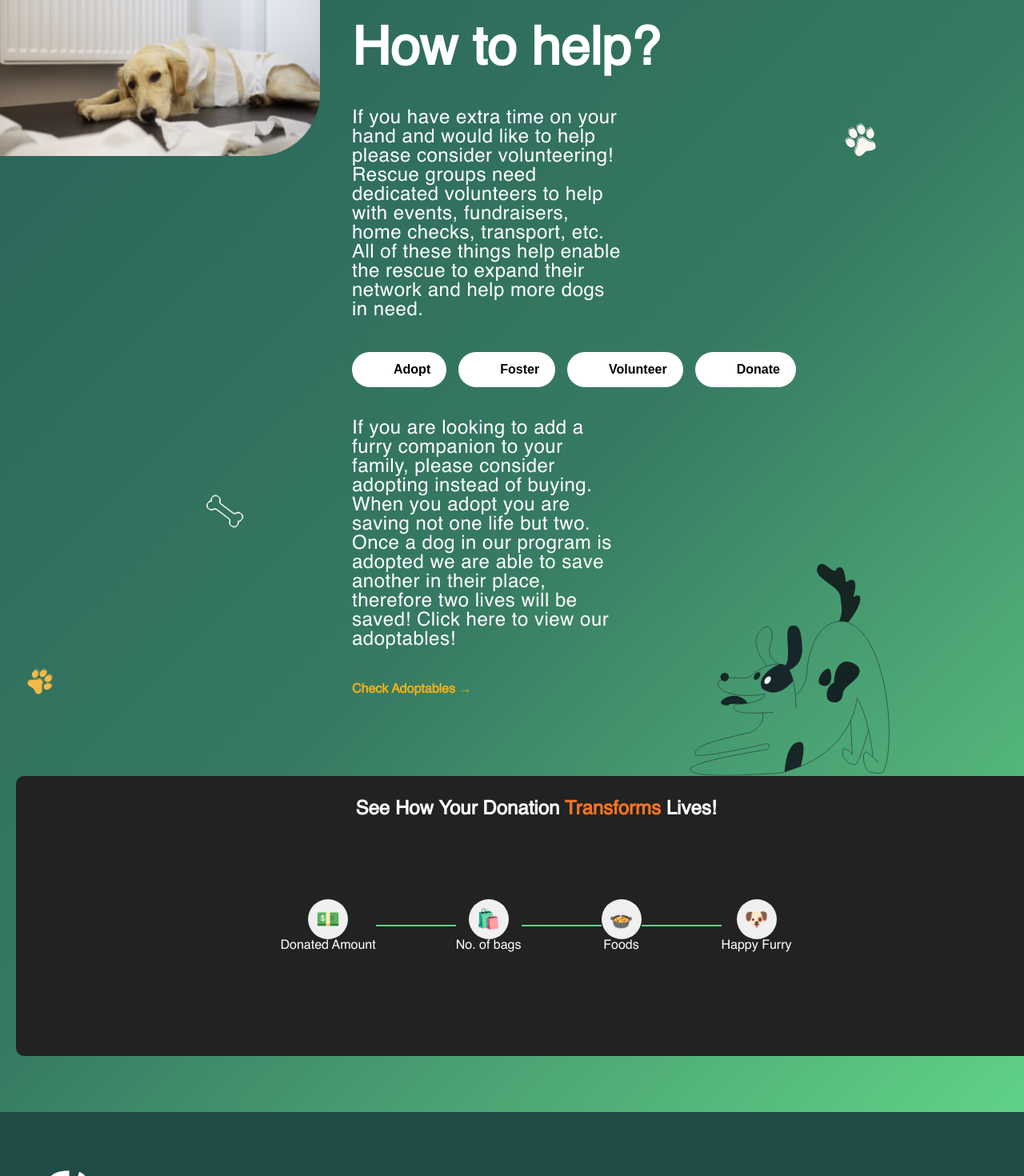
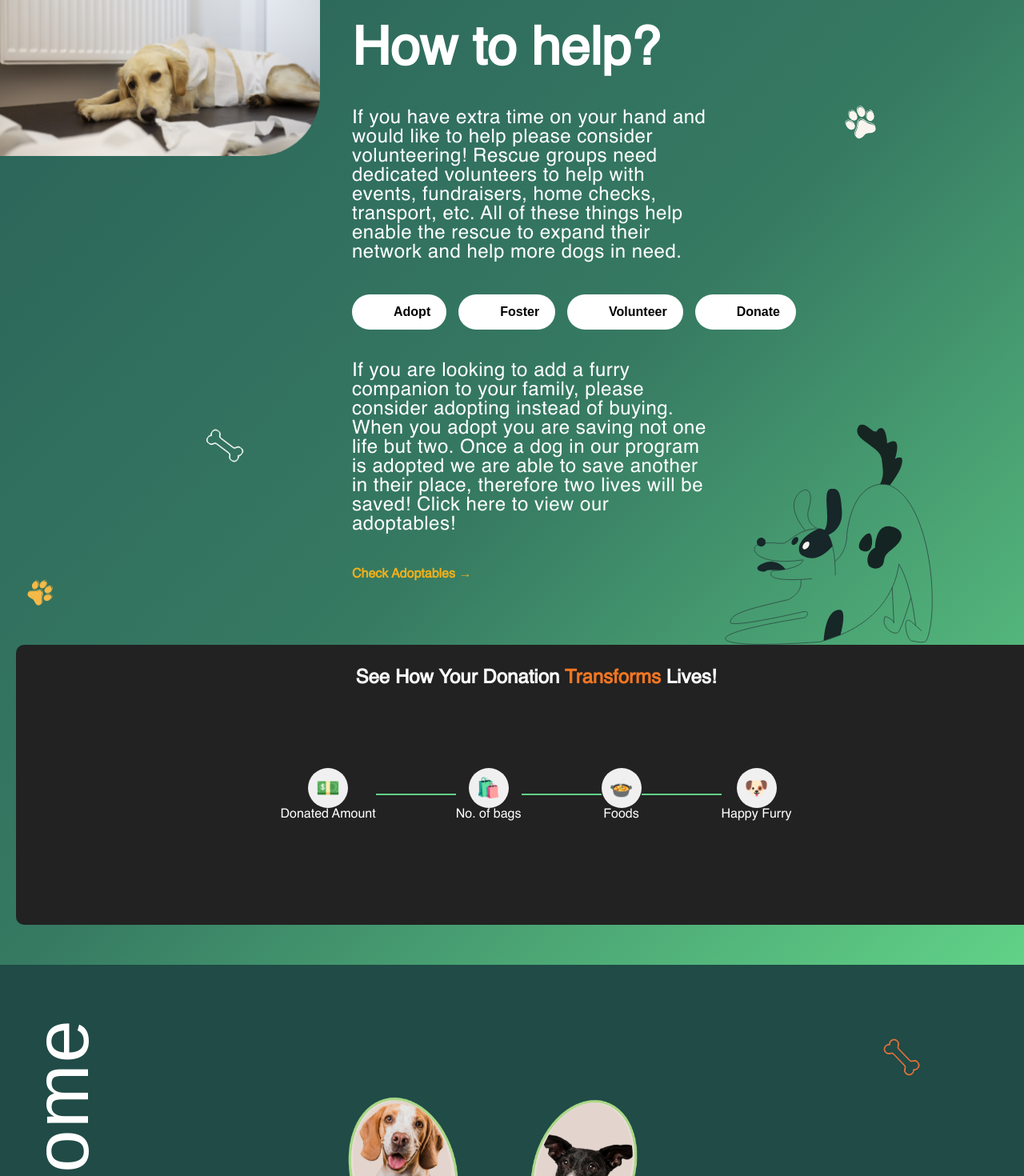
Before and after one commit to vidwanns/the_rescue_tails_, a Next.js app: page / in a window 1280 px wide. Shown: the part 2280-3750 px from the top of the page at 80% size. Built offline with nearby package versions, Linux system fonts and the light colour scheme.

Commit message:
Update thirdSection.css

```diff
--- a/src/app/styles/component/thirdSection/thirdSection.css
+++ b/src/app/styles/component/thirdSection/thirdSection.css
@@ -105,7 +105,7 @@
   font-size: 24px;
   color: #fff;
   margin: 40px 40px 40px 0;
-  padding-right: 460px;
+  padding-right: 350px;
   width: 100%;
   text-align: start;
   letter-spacing: 0.5px;
@@ -115,7 +115,7 @@
   font-size: 24px;
   color: #fff;
   margin: 40px 40px 40px 0;
-  padding-right: 460px;
+  padding-right: 350px;
   width: 100%;
   text-align: start;
   letter-spacing: 0.5px;
@@ -133,7 +133,7 @@
 }
 
 .donation-graphic-container {
-  margin-top: 100px;
+  margin-top: 80px;
   text-align: center;
   position: relative; /* Allow positioning relative to the container */
 }
@@ -141,12 +141,12 @@
 /* Dog Icon Positioned at the Top-Right of the Donation Graphic */
 .dog-icon-above-graphic {
   position: absolute;
-  top: -53%; /* Adjust this value to move it vertically */
-  right: 18%; /* Adjust this value to move it horizontally */
+  top: -54.5%; /* Adjust this value to move it vertically */
+  right: 14%; /* Adjust this value to move it horizontally */
   width: 100px;
   height: auto;
   z-index: 2; /* Ensure it appears above other elements */
-  scale: 2.5;
+  scale: 2.6;
 }
 
 .donation-title {
@@ -166,7 +166,7 @@
   border-radius: 10px;
   width: 1300px;
   height: 350px;
-  margin: 20px auto;
+  margin: auto;
   text-align: center;
   color: white;
 }
```
